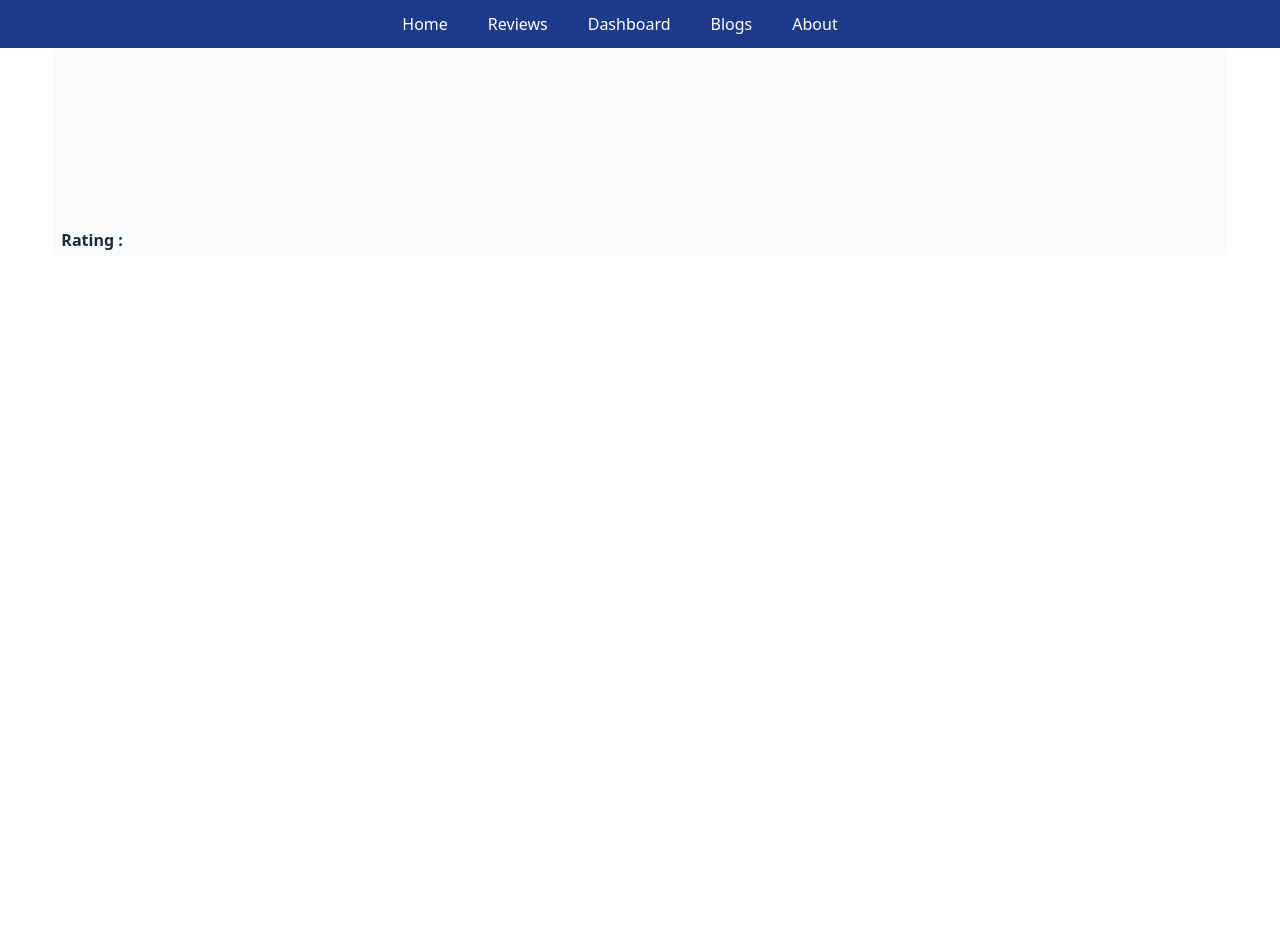
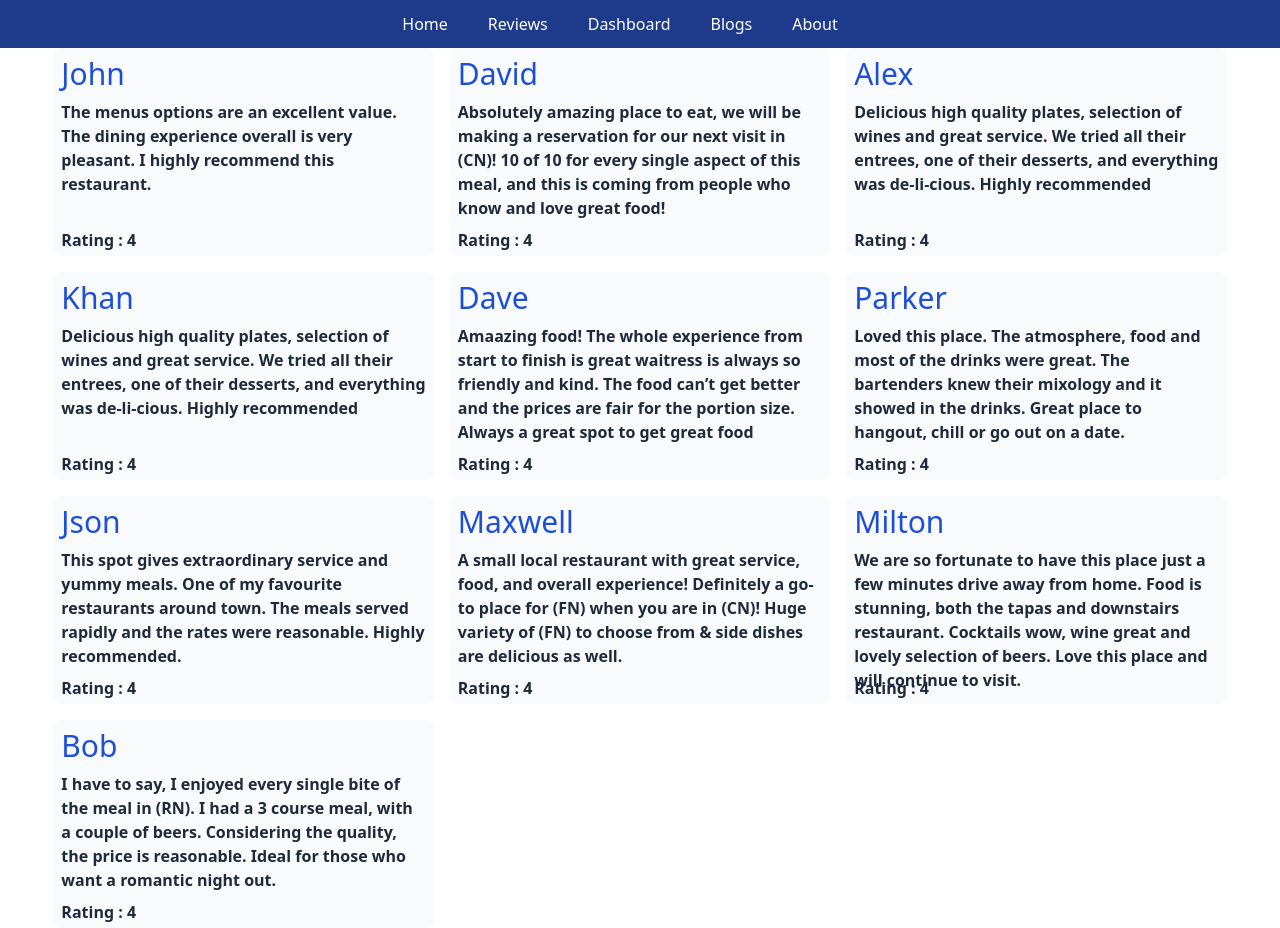
Before and after one commit to ThakurSaad/cheese-plaza, a React (Create React App) app: page /reviews in a window 1280 px wide. Before the commit the page ends 800 px from the top, so only its background shows below. Built offline with nearby package versions, Linux system fonts and the light colour scheme.

Commit message:
review route done

```diff
--- a/public/data.json
+++ b/public/data.json
@@ -65,7 +65,7 @@
     {
         "id": 10,
         "name": "Bob",
-        "comment": " I have to say, I enjoyed every single bite of the meal in (RN). I had a 3 course meal, with a couple of beers. Considering the quality, the price is reasonable. Ideal for those who want a romantic night out. There was also plenty of room for bigger groups.",
+        "comment": " I have to say, I enjoyed every single bite of the meal in (RN). I had a 3 course meal, with a couple of beers. Considering the quality, the price is reasonable. Ideal for those who want a romantic night out.",
         "rating": "4",
         "userImage": ""
     }
--- a/src/components/Home/Home.js
+++ b/src/components/Home/Home.js
@@ -1,14 +1,20 @@
+import { useNavigate } from "react-router-dom";
 import useReviews from "../../hooks/useReviews";
 import banner from "../../images/cheese.jpg";
+import Review from "../Review/Review";
 import Reviews from "../Reviews/Reviews";
 
 const Home = () => {
   // custom hook
   const [reviews, setReviews] = useReviews();
-  const slicedReviews = reviews.slice(0, 3);
+  const slicedReviews = reviews.slice(0, 6);
   console.log(slicedReviews);
 
-
+  // handle see all review
+  let navigate = useNavigate();
+  const seeAllReview = () => {
+    navigate(`/reviews`);
+  };
 
   return (
     <main>
@@ -37,11 +43,14 @@ const Home = () => {
       <section>
         <div className="grid md:grid-cols-2 lg:grid-cols-3 gap-4 box-border">
           {slicedReviews.map((review) => (
-            <Reviews key={review.id} review={review}></Reviews>
+            <Review key={review.id} review={review}></Review>
           ))}
         </div>
         <div className="text-center mt-4">
-          <button className="bg-amber-200 hover:bg-amber-300 duration-150 rounded text-blue-700 font-bold mt-4 p-3">
+          <button
+            onClick={seeAllReview}
+            className="bg-amber-200 hover:bg-amber-300 duration-150 rounded text-blue-700 font-bold mt-4 p-3"
+          >
             See All Reviews
           </button>
         </div>
--- /dev/null
+++ b/src/components/Review/Review.js
@@ -0,0 +1,16 @@
+import React from "react";
+
+const Review = ({ review }) => {
+  const { name, comment, rating } = review || {};
+  return (
+    <div className="w-full h-52 rounded-lg bg-slate-50 p-2 relative">
+      <h4 className="text-3xl text-blue-700 mb-2">{name}</h4>
+      <p className="text-slate-800 font-semibold mb-2">{comment}</p>
+      <p className="text-slate-800 font-semibold absolute bottom-1">
+        Rating : {rating}
+      </p>
+    </div>
+  );
+};
+
+export default Review;
--- a/src/components/Reviews/Reviews.js
+++ b/src/components/Reviews/Reviews.js
@@ -1,14 +1,15 @@
 import React from "react";
+import useReviews from "../../hooks/useReviews";
+import Review from "../Review/Review";
 
-const Reviews = ({ review }) => {
-  const { name, comment, rating } = review || {};
+const Reviews = () => {
+  const [reviews, setReviews] = useReviews();
+
   return (
-    <div className="w-full h-52 rounded-lg bg-slate-50 p-2 relative">
-      <h4 className="text-3xl text-blue-700 mb-2">{name}</h4>
-      <p className="text-slate-800 font-semibold mb-2">{comment}</p>
-      <p className="text-slate-800 font-semibold absolute bottom-1">
-        Rating : {rating}
-      </p>
+    <div className="grid md:grid-cols-2 lg:grid-cols-3 gap-4 box-border">
+      {reviews.map((review) => (
+        <Review key={review.id} review={review}></Review>
+      ))}
     </div>
   );
 };
```
Also changed, not shown: 1 other file (tests, documents, lock files or other folders).
